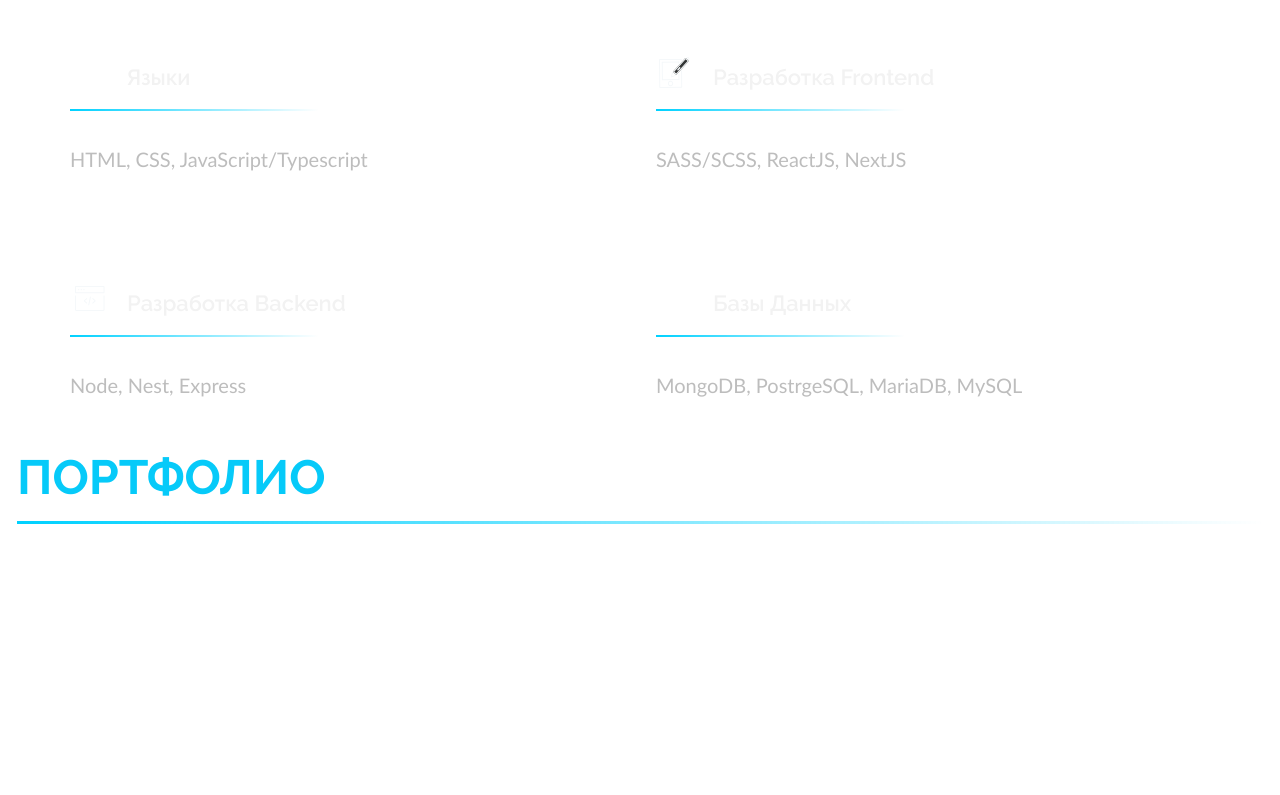
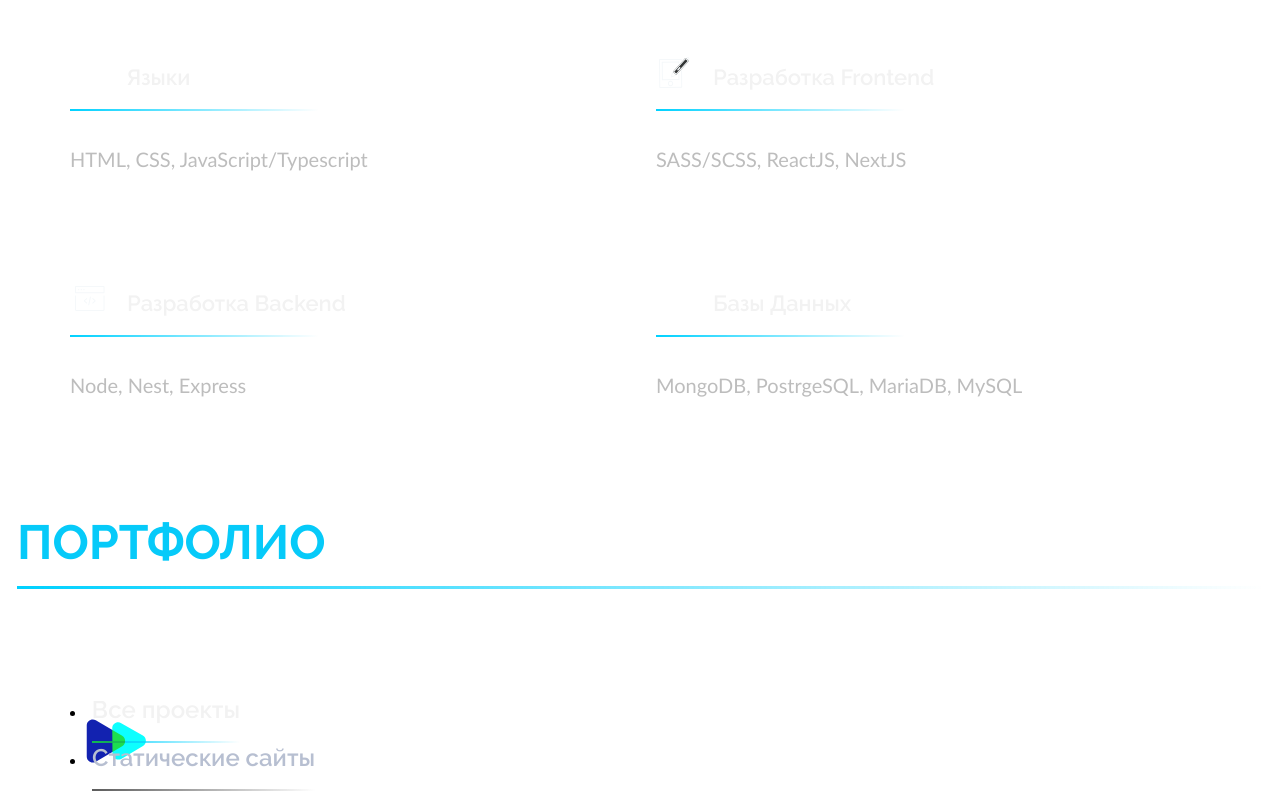
Before and after one commit to Feelcover/My-Site, a Next.js app: page / in a window 1280 px wide. Shown: the part 2000-2795 px from the top of the page. Before the commit the page ends 2574 px from the top, so only its background shows below. Built offline with nearby package versions, Linux system fonts and the light colour scheme.

Commit message:
вёрстка компонента Portfolio и PortfolioTab

```diff
--- a/components/Portfolio/Portfolio.module.scss
+++ b/components/Portfolio/Portfolio.module.scss
@@ -1,4 +1,267 @@
-.portfolio{
+.portfolio {
+    padding-top: 60px;
 
+    @media all and (max-width: 1440px) {
+        padding-top: 65px;
+    }
 
+    @media all and (max-width: 1080px) {
+        padding-top: 42px;
+    }
+
+    @media all and (max-width: 800px) {
+        padding-top: 12px;
+    }
+
+    @media all and (max-width: 485px) {
+        padding-top: 21px;
+    }
+
+    &__inner {
+        padding-top: 52px;
+        margin-bottom: 58px;
+
+        @media all and (max-width: 1440px) {
+            padding-top: 56px;
+        }
+
+        @media all and (max-width: 1080px) {
+            padding-top: 39px;
+            margin-bottom: 48px;
+        }
+
+        @media all and (max-width: 800px) {
+            padding-top: 6px;
+            margin-bottom: 32px;
+        }
+
+        @media all and (max-width: 675px) {
+            overflow: scroll;
+        }
+
+        @media all and (max-width: 485px) {
+            padding-top: 0px;
+            margin-bottom: 49px;
+        }
+    }
+
+    &__tabs {
+        list-style-type: none;
+        padding: 0;
+        margin: 0;
+        display: flex;
+        align-items: center;
+
+        @media all and (max-width: 675px) {
+            min-width: 625px;
+            height: 55px;
+            padding-left: 9px;
+        }
+
+        &__item {
+            &:not(:last-child) {
+                margin-right: 58px;
+
+                @media all and (max-width: 1080px) {
+                    margin-right: 49px;
+                }
+
+                @media all and (max-width: 800px) {
+                    margin-right: 40px;
+                }
+
+                @media all and (max-width: 675px) {
+                    margin-right: 25px;
+                }
+            }
+
+            &:nth-child(3) {
+                margin-right: 73px;
+
+                @media all and (max-width: 1080px) {
+                    margin-right: 48px;
+                }
+
+                @media all and (max-width: 800px) {
+                    margin-right: 38px;
+                }
+            }
+
+            &__btn {
+                position: relative;
+                cursor: pointer;
+                margin: 0;
+                padding: 0;
+                border: none;
+                background-color: transparent;
+
+                &__text {
+                    font-family: 'Raleway';
+                    font-weight: 600;
+                    font-size: 24px;
+
+                    @media all and (max-width: 1080px) {
+                        font-size: 22px;
+                    }
+
+                    @media all and (max-width: 800px) {
+                        font-size: 18px;
+                    }
+                }
+
+                &__arrow {
+                    position: absolute;
+                    top: 16px;
+                    left: -20px;
+
+                    @media all and (max-width: 1080px) {
+                        top: 6px;
+                    }
+                }
+
+                &__border {
+                    display: block;
+                    margin-top: 17px;
+                    height: 2px;
+                    background: linear-gradient(89.99deg, #5B5B5B 0%, rgba(91, 91, 91, 0) 100%);
+
+                    @media all and (max-width: 1080px) {
+                        margin-top: 9px;
+                    }
+
+                    @media all and (max-width: 800px) {
+                        margin-top: 5px;
+                    }
+                }
+
+                &__border_active {
+                    background: linear-gradient(89.99deg, #00D1FF 0%, rgba(255, 34, 141, 0) 100%);
+                }
+            }
+        }
+    }
+
+    &__list {
+        list-style-type: none;
+        margin: 0;
+        padding: 0;
+        display: grid;
+        grid-template-columns: 1fr 1fr;
+        grid-column-gap: 32px;
+        grid-row-gap: 61px;
+        margin-bottom: 58px;
+
+        @media all and (max-width: 1440px) {
+            grid-row-gap: 53px;
+        }
+
+        &__item {
+            &__img {
+                margin-bottom: 32px;
+                width: 100%;
+                object-fit: cover;
+                transition: transform .3s ease-in-out;
+
+                &:hover {
+                    transform: scale(1.01);
+                    transition: transform .3s ease-in-out;
+                }
+            }
+
+            &__title {
+                margin: 0;
+                font-family: 'Lato';
+                font-weight: 500;
+                font-size: 20px;
+                color: #F2F2F2;
+            }
+        }
+    }
+
+    &__wrapper {
+        display: flex;
+        justify-content: flex-end;
+        padding-right: 24px;
+    }
+
+    &__more {
+        cursor: pointer;
+        margin: 0;
+        padding: 0;
+        background-color: transparent;
+        border: none;
+
+        &:hover &__text {
+            color: #F2F2F2;
+        }
+
+        &:hover &__border {
+            background: linear-gradient(89.99deg, #00D1FF 0%, rgba(255, 34, 141, 0) 100%);
+        }
+
+        &__text {
+            font-family: 'Raleway';
+            font-weight: 400;
+            font-size: 20px;
+            color: #B7BFD1;
+        }
+
+        &__border {
+            display: block;
+            margin-top: 16px;
+            height: 2px;
+            background: linear-gradient(89.99deg, #5B5B5B 0%, rgba(91, 91, 91, 0) 100%);
+        }
+    }
+
+    &__list__mobile {
+        margin-left: 11%;
+        max-width: 100vw;
+        overflow: hidden;
+
+        &__container {
+            overflow-x: auto;
+        }
+
+        @media all and (max-width: 800px) {
+            margin-left: 3%;
+        }
+
+        @media all and (max-width: 485px) {
+            margin-left: 5%;
+        }
+    }
+
+    &__slide {
+        position: relative;
+        border-radius: 4px;
+        overflow: hidden;
+        width: calc(100% - 24px);
+        max-height: 400px;
+
+        @media all and (max-width: 800px) {
+            width: calc(100% - 13px);
+        }
+
+        &__inner {
+            position: absolute;
+            left: 0;
+            top: 0;
+            right: 0;
+            padding: 16px 8px;
+            background: rgba(21, 36, 72, 0.2);
+            backdrop-filter: blur(50px);
+        }
+
+        &__text {
+            font-family: 'Lato';
+            font-weight: 500;
+            font-size: 18px;
+            color: #F2F2F2;
+
+            @media all and (max-width: 485px) {
+                font-size: 16px;
+            }
+        }
+    }
 }
--- a/components/Portfolio/Portfolio.tsx
+++ b/components/Portfolio/Portfolio.tsx
@@ -1,15 +1,56 @@
-import React from "react";
+import React, { useState } from "react";
 import MainTitle from "../MainTitile/MainTitle";
-import styles from "./Portfolio.module.scss"
+import styles from "./Portfolio.module.scss";
+import PortfolioTab from "./PortfolioTab";
 
 const Portfolio = () => {
+  const [tab, setTab] = useState({
+    tabAll: true,
+    tabStatic: false,
+    tabReact: false,
+  });
+  const [hiddenAllItems, setHiddenAllItems] = useState(true);
+  const toggleHiddenAllItems = () => {
+    setHiddenAllItems(!hiddenAllItems);
+  };
+  const showTabAll = () => {
+    setTab({ tabAll: true, tabStatic: false, tabReact: false });
+  };
+  const showTabStatic = () => {
+    setTab({ tabAll: false, tabStatic: true, tabReact: false });
+  };
+  const showTabReact = () => {
+    setTab({ tabAll: false, tabStatic: false, tabReact: true });
+  };
+
+  const tabController = [
+    { id: 1, title: "Все проекты", isActive: tab.tabAll, handler: showTabAll },
+    {
+      id: 2,
+      title: "Статические сайты",
+      isActive: tab.tabStatic,
+      handler: showTabStatic,
+    },
+    { id: 3, title: "React", isActive: tab.tabReact, handler: showTabReact },
+  ];
   return (
     <section className={styles.portfolio} id="porfolio">
       <div className="container">
-      <MainTitle text="Портфолио" />
+        <MainTitle text="Портфолио" />
       </div>
       <div className="subContainer">
-
+        <div className={styles.portfolio__inner}>
+          <div className={styles.portfolio__inner__wrapper}>
+            {tabController.map((item) => (
+              <PortfolioTab
+                key={item.id}
+                title={item.title}
+                isActive={item.isActive}
+                handleShowTab={item.handler}
+              />
+            ))}
+          </div>
+        </div>
       </div>
     </section>
   );
--- a/components/Portfolio/PortfolioTab.tsx
+++ b/components/Portfolio/PortfolioTab.tsx
@@ -1,9 +1,44 @@
-import React from 'react'
+import React, { FC } from "react";
+import Arrow from "../Arrow/Arrow";
+import styles from "./Portfolio.module.scss";
 
-const PortfolioTab = () => {
-  return (
-    <div>PortfolioTab</div>
-  )
+interface IPortfolioTabControl {
+  title: string;
+  isActive: boolean;
+  handleShowTab: () => void;
 }
 
-export default PortfolioTab
+const PortfolioTab: FC<IPortfolioTabControl> = ({
+  title,
+  isActive,
+  handleShowTab,
+}) => {
+  return (
+    <li className={styles.portfolio__tabs__item}>
+      <button
+        className={styles.portfolio__tabs__item__btn}
+        onClick={handleShowTab}
+      >
+        <span
+          className={styles.portfolio__tabs__item__btn__text}
+          style={{ color: isActive ? "#F2F2F2" : "#B7BFD1" }}
+        >
+          {title}
+        </span>
+        {isActive && (
+          <span className={styles.portfolio__tabs__item__btn__arrow}>
+            <Arrow />
+          </span>
+        )}
+        <span
+          className={`
+            ${styles.portfolio__tabs__item__btn__border} ${
+            isActive ? styles.portfolio__tabs__item__btn__border_active : ""
+          }`}
+        />
+      </button>
+    </li>
+  );
+};
+
+export default PortfolioTab;
```
